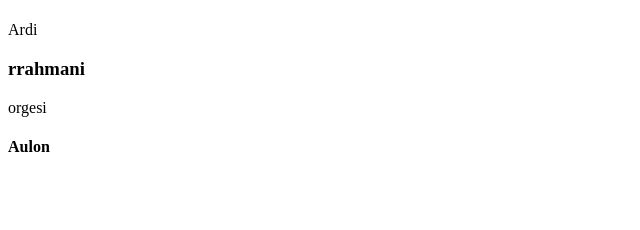
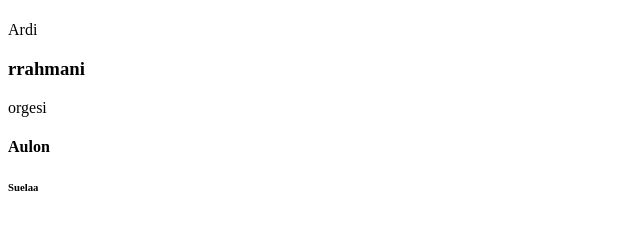
Before and after one commit to elsahoxhaj1/Elsa_ShkollaDigjitaleLipjan, a plain HTML site: page index.html in a window 1280 px wide. Shown: the full height of the page, 0-640 px from the left. Drawn offline with Linux system fonts and the light colour scheme.

Commit message:
Update index.html

```diff
--- a/index.html
+++ b/index.html
@@ -14,6 +14,7 @@
 
 
 <h4>Aulon</h4>
+    <h6>Suelaa</h6>
 
 
 </body>
```
